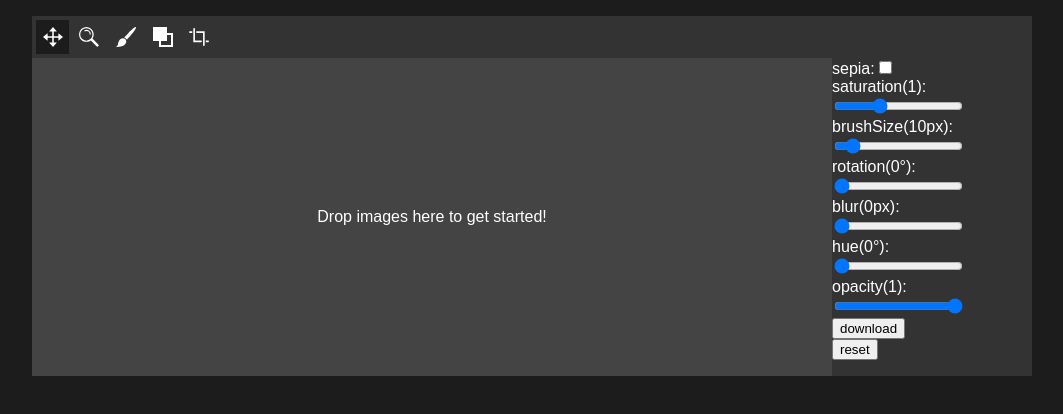
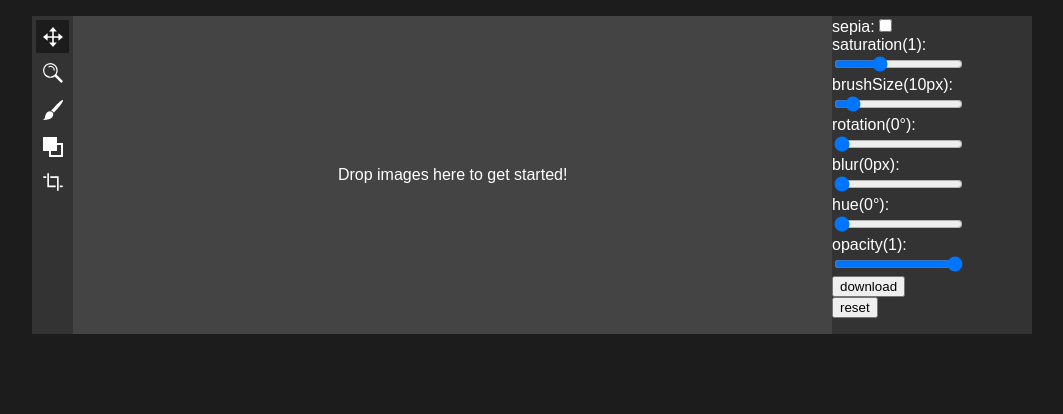
Before and after one commit to enijar/ps, a React (Create React App) app: page / in a window 1280 px wide. Shown: the top 414 px of the page, without its empty margins (108-1171 px from the left). Built offline with nearby package versions, Linux system fonts and the light colour scheme.

Commit message:
chore: move toolbar to left of canvas

```diff
--- a/src/components/ps/ps.tsx
+++ b/src/components/ps/ps.tsx
@@ -10,8 +10,8 @@ export default function Ps() {
     <PsContextProvider>
       <PsWrapper>
         <PsInner>
-          <Toolbar />
           <PsFlex>
+            <Toolbar />
             <Canvas />
             <Sidebar />
           </PsFlex>
--- a/src/components/toolbar/styles.ts
+++ b/src/components/toolbar/styles.ts
@@ -4,10 +4,10 @@ import vars from "../../config/vars";
 const TOOL_BUTTON_PADDING = "0.5em";
 
 export const ToolbarWrapper = styled.div`
-  width: 100%;
   background-color: ${vars.colors.black300};
   padding: 0.25em;
   display: flex;
+  flex-direction: column;
 `;
 
 type ToolButtonProps = {
@@ -25,10 +25,10 @@ export const ToolButton = styled.button<ToolButtonProps>`
   align-items: center;
   justify-content: center;
   padding: ${TOOL_BUTTON_PADDING};
-  margin-right: 0.25em;
+  margin-bottom: 0.25em;
 
   &:last-child {
-    margin-right: 0;
+    margin-bottom: 0;
   }
 
   &:hover {
```
